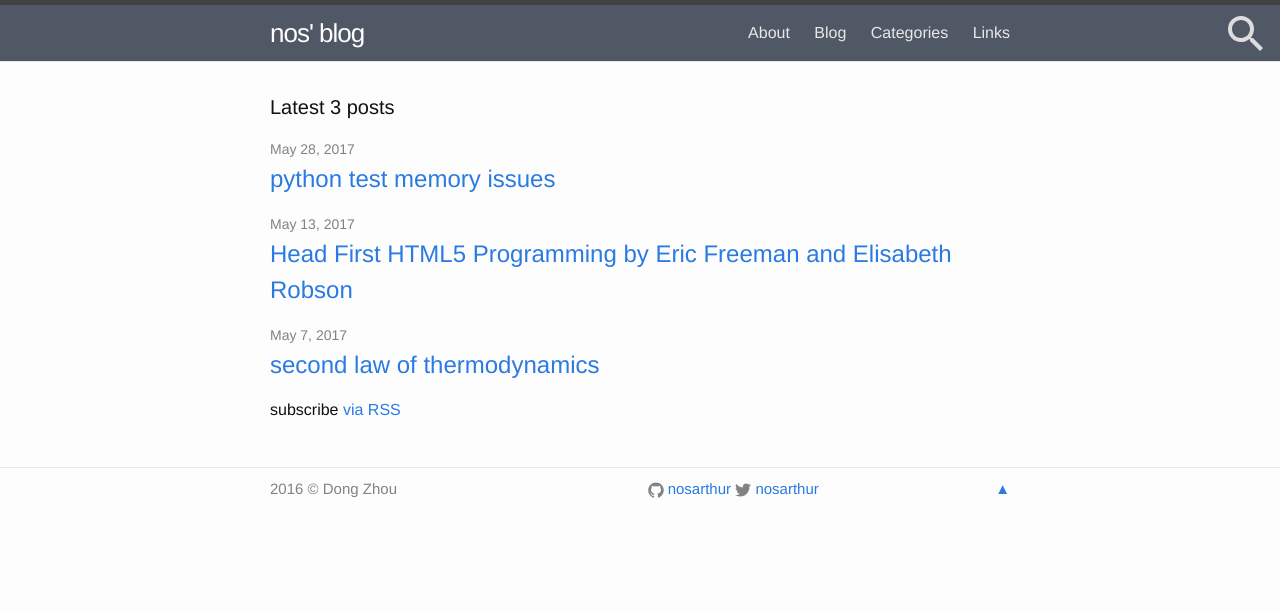
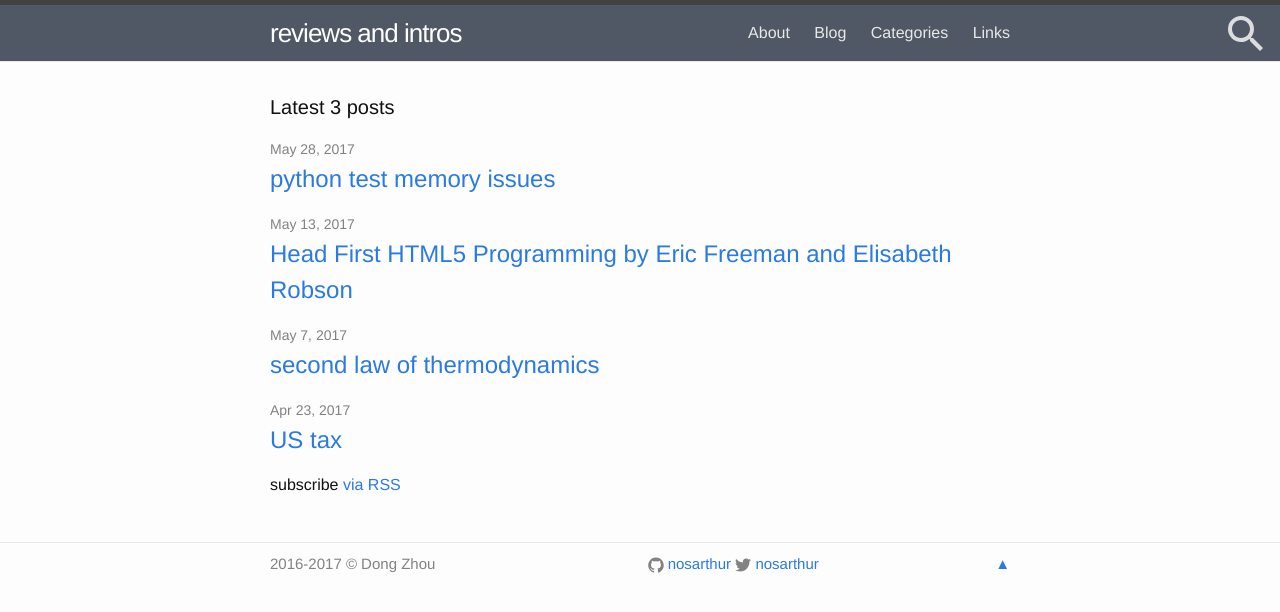
Before and after one commit to nosarthur/nosarthur.github.io, a Jekyll site: the page built from index.html, in a window 1280 px wide. Shown: the top 612 px of the page. Built offline with Jekyll 4.4.1, drawn with Linux system fonts in a browser that asks for light colours.

Commit message:
update May 29

```diff
--- a/_config.yml
+++ b/_config.yml
@@ -6,10 +6,10 @@
 # 'jekyll serve'. If you change this file, please restart the server process.
 
 # Site settings
-title: nos' blog
+title: reviews and intros
 email: zhou.dong@gmail.com
 description: > # this means to ignore newlines until "baseurl:"
-  A scientist and programmer. Familiar with magnetic resonance imaging, quantum computing and biophysics. <br>
+  A scientist and programmer. Familiar with magnetic resonance imaging, quantum computing, and biophysics. <br>
   A reader and writer. Interested in martial arts, yoga, and other ancient teachings.
 baseurl: "" # the subpath of your site, e.g. /blog
 url: "http://nosarthur.github.io" # the base hostname & protocol for your site
--- a/_includes/footer.html
+++ b/_includes/footer.html
@@ -3,7 +3,7 @@
   <div class="wrapper">
     <div class="footer-col-wrapper">
     <div class="footer-col-1 footer-col">
-      <p>2016 © Dong Zhou
+      <p>2016-2017 © Dong Zhou
       </p>
     </div>
     <div class="footer-col-2 footer-col">
--- a/index.html
+++ b/index.html
@@ -7,7 +7,7 @@ layout: default
   <h1 class="page-heading">Latest 3 posts</h1>
 
   <ul class="post-list">
-    {% for post in site.posts limit:3 %}
+    {% for post in site.posts limit:4 %}
       <li>
         <span class="post-meta">{{ post.date | date: "%b %-d, %Y" }}</span>
 
```
